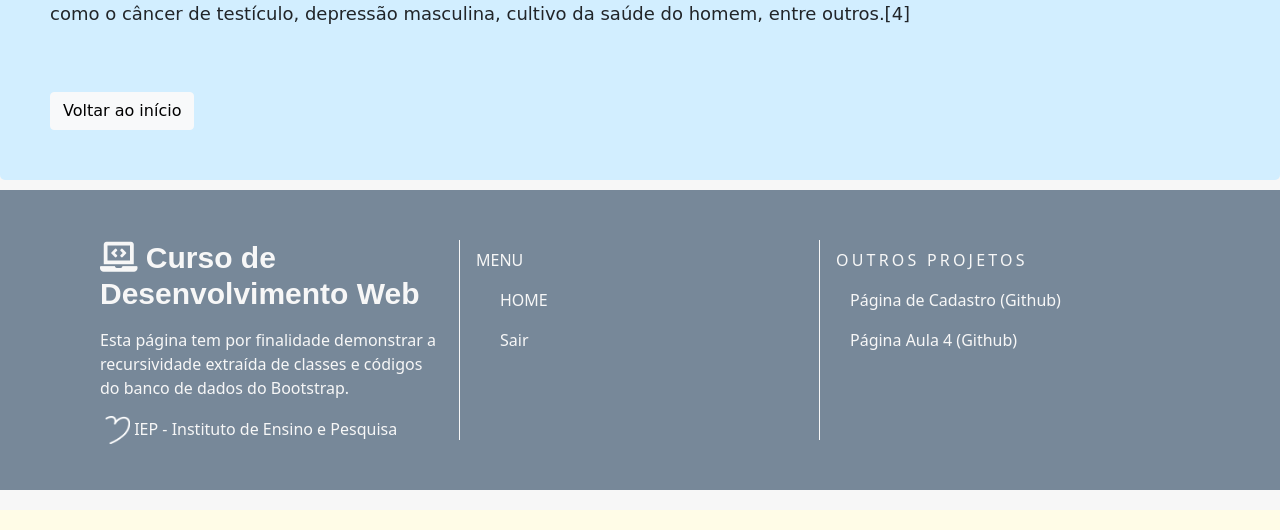
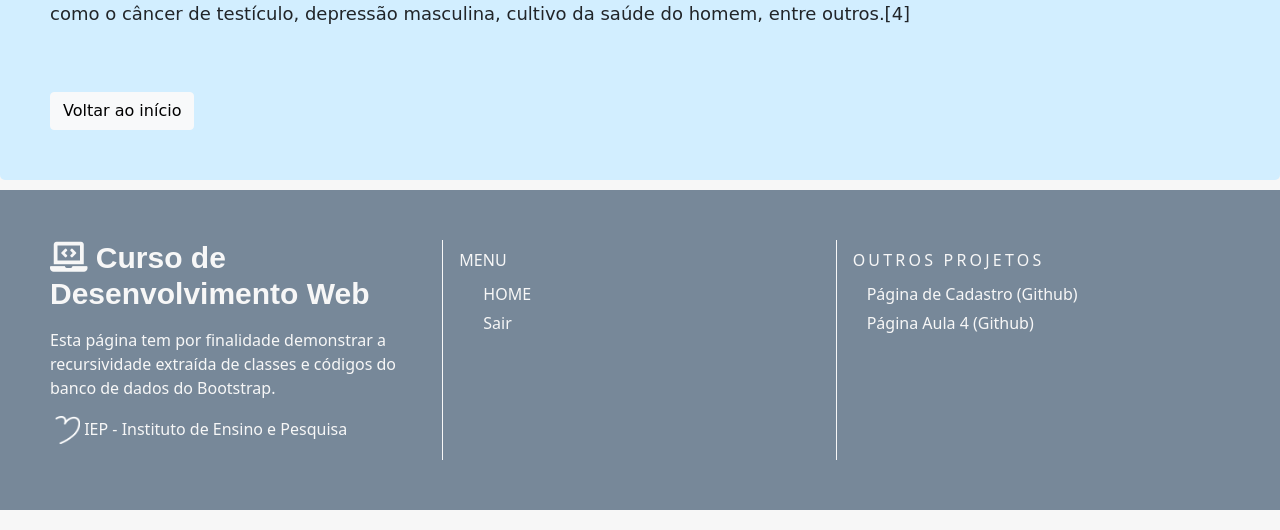
Before and after one commit to FernandoHGodoi/curso_web, a PHP site: page / in a window 1280 px wide. Shown: the part 3643-4173 px from the top of the page. Run offline with PHP 8.4, Linux system fonts and the light colour scheme.

Commit message:
Add files via upload

```diff
--- a/site_bootstrap/style.css
+++ b/site_bootstrap/style.css
@@ -119,16 +119,15 @@ a:hover{
     background-color: lightslategray;
     padding-top: 50px;
     padding-bottom: 50px;
-    padding-left: 100px;
-    padding-right: 100px;
-    height: 300px;
+    padding-left: 50px;
+    padding-right: 50px;
+    height: 100%;
     color: #f7f7f7;
 
 }
 .div-rodape{
 
     border-right: solid 1px #f7f7f7;
-    height: 200px;
     padding-right: 20px;
 
 }
@@ -149,6 +148,7 @@ a:hover{
 
     padding-left: 40px;
     color: inherit;
+    line-height: 80%;
 
 }
 .nav-link{
@@ -160,5 +160,6 @@ a:hover{
 
     padding-left: 30px;
     color: inherit;
+    line-height: 80%;
 
 }
```
